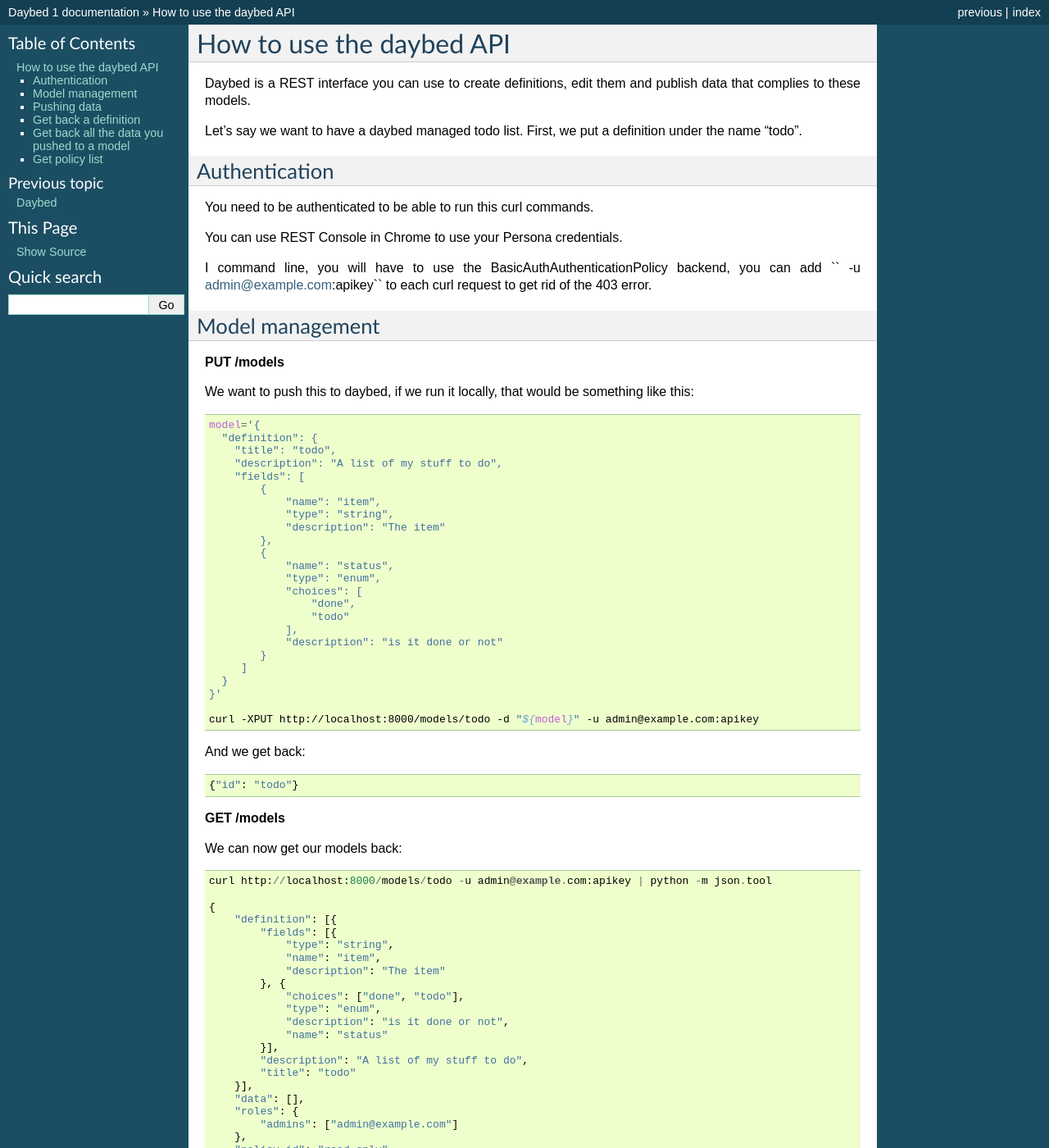
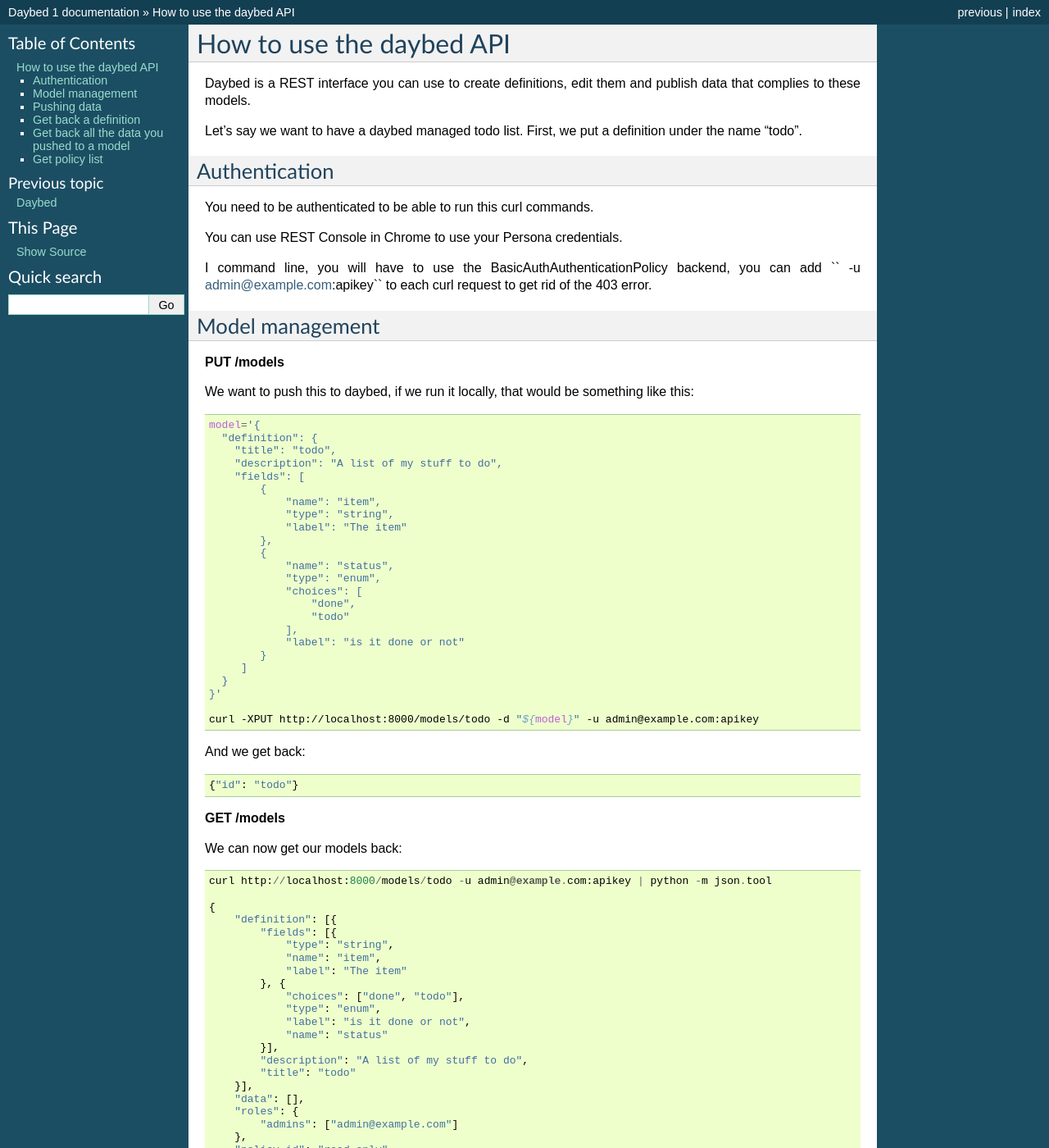
Before and after one commit to spiral-project/daybed, a Sphinx documentation site: the page built from docs/source/usage.rst, in a window 1280 px wide and 1400 px high. Shown: the whole window at 82% size. Built offline with Sphinx 7.4.7, drawn with Linux system fonts in a browser that asks for light colours; some of the changed text lies outside the part shown.

Commit message:
Rename field description to label (fixes #135)

```diff
--- a/docs/source/usage.rst
+++ b/docs/source/usage.rst
@@ -39,7 +39,7 @@ like this:
             {
                 "name": "item",
                 "type": "string",
-                "description": "The item"
+                "label": "The item"
             },
             {
                 "name": "status",
@@ -48,7 +48,7 @@ like this:
                     "done",
                     "todo"
                 ],
-                "description": "is it done or not"
+                "label": "is it done or not"
             }
          ]
       }
@@ -71,11 +71,11 @@ We can now get our models back::
             "fields": [{
                 "type": "string",
                 "name": "item",
-                "description": "The item"
+                "label": "The item"
             }, {
                 "choices": ["done", "todo"],
                 "type": "enum",
-                "description": "is it done or not",
+                "label": "is it done or not",
                 "name": "status"
             }],
             "description": "A list of my stuff to do",
@@ -144,7 +144,7 @@ Get back a definition
         "description": "A list of my stuff to do",
         "fields": [
             {
-                "description": "The item",
+                "label": "The item",
                 "name": "item",
                 "type": "string"
             },
@@ -153,7 +153,7 @@ Get back a definition
                     "done",
                     "todo"
                 ],
-                "description": "is it done or not",
+                "label": "is it done or not",
                 "name": "status",
                 "type": "enum"
             }
```
Also changed, not shown: 6 other files.
